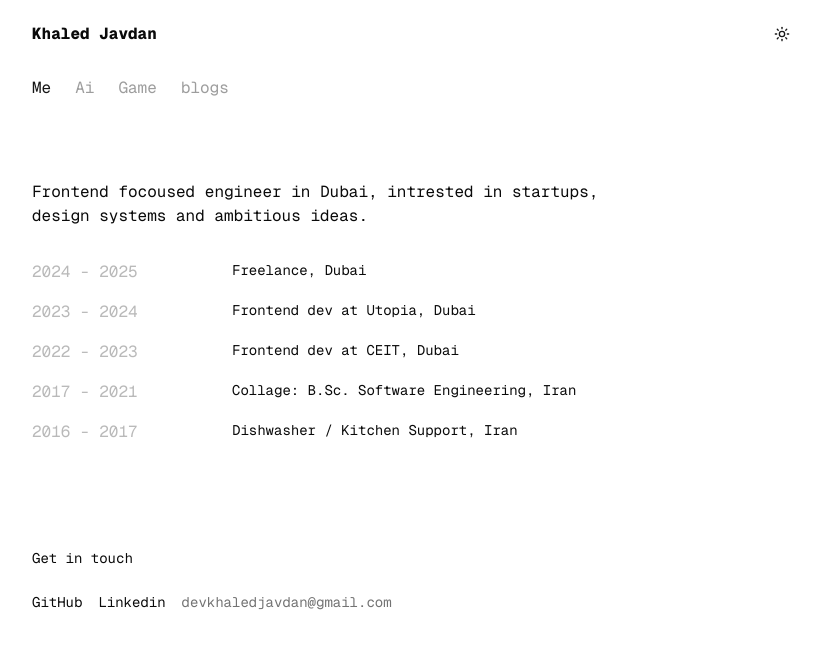
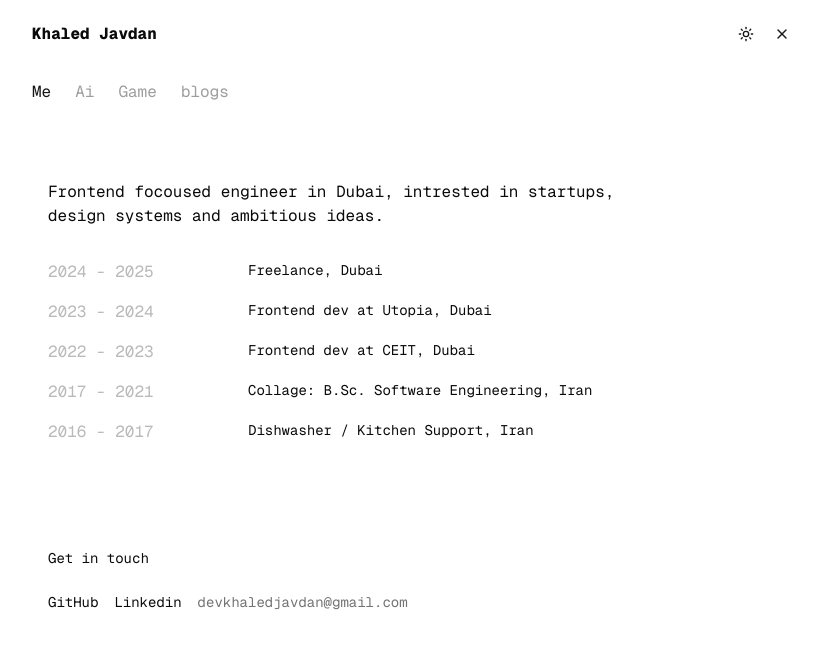
Before and after one commit to kjavedan/ai_portfolio, a Next.js app: page / in a window 1280 px wide. Shown: the top 648 px of the page, without its empty margins (224-1045 px from the left). Built offline with nearby package versions, Linux system fonts and the light colour scheme.

Commit message:
refactor(ui): implement menu collapse and improve layout scrolling

```diff
--- a/app/about/layout.tsx
+++ /dev/null
@@ -1,5 +0,0 @@
-export default function Layout({
-  children,
-}: Readonly<{ children: React.ReactNode }>) {
-  return <div className="h-[calc(100dvh-150px)]">{children}</div>;
-}
--- a/app/about/page.tsx
+++ b/app/about/page.tsx
@@ -1,5 +1,6 @@
 'use client';
 
+import { cn } from '@/lib/utils';
 import Chat from '@/components/chat';
 import { useChat } from '@/hooks/use-chat';
 import Messages from '@/components/messages';
@@ -21,7 +22,13 @@ export default function About() {
   };
 
   return (
-    <div className="relative size-full">
+    <div
+      className={cn(
+        'relative h-full gap-0 overflow-hidden',
+        !messages.length &&
+          'mb-20 flex flex-col items-center justify-center gap-6 overflow-y-scroll',
+      )}
+    >
       <Messages messages={messages} status={status} />
       <Chat
         input={input}
--- a/app/globals.css
+++ b/app/globals.css
@@ -120,9 +120,7 @@
   body {
     @apply bg-background text-foreground;
   }
-
 }
-
 
 /* width */
 ::-webkit-scrollbar {
--- a/app/layout.tsx
+++ b/app/layout.tsx
@@ -70,7 +70,7 @@ export default function RootLayout({
       <body
         className={`${geistSans.variable} ${geistMono.variable} antialiased`}
       >
-        <div className="mx-auto max-w-3xl">
+        <div className="mx-auto flex h-[100dvh] max-w-3xl flex-col">
           <ThemeProvider
             attribute="class"
             defaultTheme="system"
@@ -78,7 +78,7 @@ export default function RootLayout({
             disableTransitionOnChange
           >
             <Header />
-            <main className="p-4 xl:px-0">{children}</main>
+            <main className="flex-1 overflow-hidden">{children}</main>
           </ThemeProvider>
         </div>
       </body>
--- a/app/page.tsx
+++ b/app/page.tsx
@@ -47,8 +47,8 @@ export default function Home() {
   };
 
   return (
-    <div className="font-mono">
-      <h2 className="mt-12 max-w-150">
+    <div className="h-full overflow-y-scroll p-4 font-mono">
+      <h2 className="mt-4 max-w-150">
         Frontend focoused engineer in Dubai, intrested in startups, design
         systems and ambitious ideas.
       </h2>
--- a/components/chat.tsx
+++ b/components/chat.tsx
@@ -22,15 +22,15 @@ export default function Chat({
   return (
     <div
       className={cn(
-        'bg-background absolute bottom-0 left-0 h-fit w-full lg:relative',
-        hasMessages && 'bottom-4 lg:absolute',
+        'bg-background relative bottom-0 h-fit w-full p-4',
+        hasMessages && 'absolute bottom-0 rounded-t-2xl md:absolute',
       )}
     >
       <Textarea
         data-testid="chat-input"
         placeholder="Send a message..."
         className={
-          'bg-muted !max-h-[300px] min-h-[120px] resize-none overflow-y-auto rounded-2xl pr-8 pb-10 !text-base dark:border-zinc-700'
+          'bg-muted !max-h-[300px] min-h-[120px] w-full resize-none overflow-y-auto rounded-2xl pr-8 pb-10 !text-base dark:border-zinc-700'
         }
         value={input}
         onChange={(e) => setInput(e.target.value)}
@@ -50,7 +50,7 @@ export default function Chat({
           }
         }}
       />
-      <div className="absolute top-1 right-1 flex w-fit flex-row justify-end p-2">
+      <div className="absolute top-4 right-4 flex w-fit flex-row justify-end p-2">
         <SubmitMessageButton input={input} onSubmit={onSubmit} />
       </div>
     </div>
--- a/components/greeting.tsx
+++ b/components/greeting.tsx
@@ -4,7 +4,7 @@ export const Greeting = () => {
   return (
     <div
       key="overview"
-      className="flex flex-col justify-center pt-5 md:mb-10 md:pt-[10dvh]"
+      className="flex w-full flex-col justify-center text-left"
     >
       <motion.div
         initial={{ opacity: 0, y: 10 }}
@@ -20,7 +20,7 @@ export const Greeting = () => {
         animate={{ opacity: 1, y: 0 }}
         exit={{ opacity: 0, y: 10 }}
         transition={{ delay: 0.6 }}
-        className="mt-3 text-2xl text-zinc-500"
+        className="mt-3 text-xl text-zinc-500"
       >
         {" I'm Khaled's personal AI assistant, How can I help you today?"}
       </motion.div>
--- a/components/header.tsx
+++ b/components/header.tsx
@@ -2,8 +2,12 @@
 
 import Link from 'next/link';
 import { cn } from '@/lib/utils';
+import { useState } from 'react';
+import { Menu, X } from 'lucide-react';
 import { usePathname } from 'next/navigation';
+import { AnimatePresence, motion } from 'framer-motion';
 
+import { Button } from './ui/button';
 import { ModeToggle } from './mode-toggle';
 
 const navItems = [
@@ -16,19 +20,74 @@ const navItems = [
 export default function Header() {
   const pathname = usePathname();
 
+  const [isMenu, setIsMenu] = useState(true);
+
+  const navVariants = {
+    visible: {
+      height: 80,
+      transition: {
+        duration: 0.2,
+        staggerChildren: 0.1,
+      },
+    },
+    hidden: {
+      height: 0,
+      transition: {
+        height: { delay: 0.3, duration: 0.3 },
+        staggerChildren: 0.1,
+        staggerDirection: -1,
+      },
+    },
+  };
+
+  const itemVariants = {
+    visible: {
+      opacity: 1,
+      x: 0,
+      transition: {
+        duration: 0.2,
+      },
+    },
+    hidden: {
+      opacity: 0,
+      x: 100,
+      transition: {
+        duration: 0.1,
+      },
+    },
+  };
+
   return (
-    <header className="p-4 font-mono xl:px-0">
+    <header className="p-4 py-2 font-mono md:py-4 xl:px-0">
       <div className="flex items-center justify-between">
         <Link href={'/'} className="font-extrabold">
           <h1 className="w-fit">Khaled Javdan</h1>
         </Link>
+        <div className="flex items-center">
           <ModeToggle />
+
+          <Button
+            variant={'link'}
+            size={'icon'}
+            onClick={() => setIsMenu(!isMenu)}
+          >
+            {isMenu ? <X /> : <Menu />}
+          </Button>
         </div>
-      <nav className="mt-6">
-        <ul className="text-muted-foreground/70 flex items-center gap-6">
+      </div>
+      <nav>
+        <AnimatePresence>
+          {isMenu && (
+            <motion.ul
+              className="text-muted-foreground/70 flex items-center gap-6"
+              variants={navVariants}
+              initial="hidden"
+              animate="visible"
+              exit="hidden"
+            >
               {navItems.map((item) => (
+                <motion.li key={item.href} variants={itemVariants}>
                   <Link
-              key={item.href}
                     href={item.href}
                     className={cn(
                       'hover:underline',
@@ -37,8 +96,11 @@ export default function Header() {
                   >
                     {item.label}
                   </Link>
+                </motion.li>
               ))}
-        </ul>
+            </motion.ul>
+          )}
+        </AnimatePresence>
       </nav>
     </header>
   );
--- a/components/message.tsx
+++ b/components/message.tsx
@@ -8,7 +8,7 @@ import { Alert, AlertDescription, AlertTitle } from './ui/alert';
 
 import type { MessageType } from '@/types';
 
-export default function Message({
+export default function ßMessage({
   message,
   isError,
   isLoading,
--- a/components/messages.tsx
+++ b/components/messages.tsx
@@ -1,4 +1,5 @@
-import { cn } from '@/lib/utils';
+import { cn, debounce } from '@/lib/utils';
+import { useEffect, useRef, useState } from 'react';
 
 import Message from './message';
 import { Greeting } from './greeting';
@@ -12,23 +13,74 @@ export default function Messages({
   messages: MessageType[];
   status: 'ready' | 'loading' | 'busy' | 'error';
 }) {
+  const messagesEndRef = useRef<HTMLDivElement>(null);
+  const [shouldAutoScroll, setShouldAutoScroll] = useState(true);
+  const containerRef = useRef<HTMLDivElement>(null);
+  const lastScrollTop = useRef(0);
+
+  const debouncedAutoScroll = debounce(() => {
+    messagesEndRef.current?.scrollIntoView({ behavior: 'smooth' });
+  }, 700);
+
+  // Add scroll event listener
+  useEffect(() => {
+    const container = containerRef.current;
+    if (!container || status !== 'busy') return;
+
+    const handleScroll = () => {
+      const currentScrollTop = container.scrollTop;
+      const scrollDifference = Math.abs(
+        currentScrollTop - lastScrollTop.current,
+      );
+
+      // Only disable auto-scroll if there's a significant scroll difference
+      // This helps prevent accidental triggers from small scroll movements
+      if (scrollDifference > 10) {
+        setShouldAutoScroll(false);
+      }
+
+      lastScrollTop.current = currentScrollTop;
+    };
+
+    container.addEventListener('scroll', handleScroll);
+    return () => container.removeEventListener('scroll', handleScroll);
+  }, [status]);
+
+  // Auto-scroll effect
+  useEffect(() => {
+    if (shouldAutoScroll) {
+      debouncedAutoScroll();
+    }
+  }, [messages, shouldAutoScroll, debouncedAutoScroll]);
+
+  useEffect(() => {
+    if (status === 'loading') {
+      setShouldAutoScroll(true);
+    }
+  }, [status]);
+
   return (
     <div
       className={cn(
-        'flex max-h-[calc(100dvh-290px)] min-w-0 flex-1 flex-col gap-6 overflow-y-scroll pr-4',
-        messages.length && 'pb-36',
+        'flex size-full flex-col gap-4 overflow-y-scroll p-4 pb-96',
+        !messages.length && 'h-fit pb-0',
       )}
+      ref={containerRef}
+      onTouchStart={() => setShouldAutoScroll(false)}
     >
-      {messages.length === 0 && <Greeting />}
-
-      {messages.map((msg, index) => (
+      {!messages.length ? (
+        <Greeting />
+      ) : (
+        messages.map((msg, index) => (
           <Message
             key={index}
             message={msg}
             isError={status === 'error' && index === messages.length - 1}
             isLoading={status === 'loading' && index === messages.length - 1}
           />
-      ))}
+        ))
+      )}
+      <div ref={messagesEndRef} />
     </div>
   );
 }
--- a/components/styles.css
+++ b/components/styles.css
@@ -20,7 +20,7 @@
   }
 
   33% {
-        transform: translateY(-.5em);
+    transform: translateY(-0.5em);
   }
 
   66% {
--- a/components/suggestion.tsx
+++ b/components/suggestion.tsx
@@ -26,7 +26,7 @@ export default function Suggestion({
 }) {
   return (
     <AnimatePresence>
-      <div className="mt-10">
+      <div className="border-white px-4">
         {suggestedActions.map((action, index) => (
           <motion.button
             key={index}
```
Also changed, not shown: 1 other file (tests, documents, lock files or other folders). Lines whose indentation alone changed are shown as unchanged.
